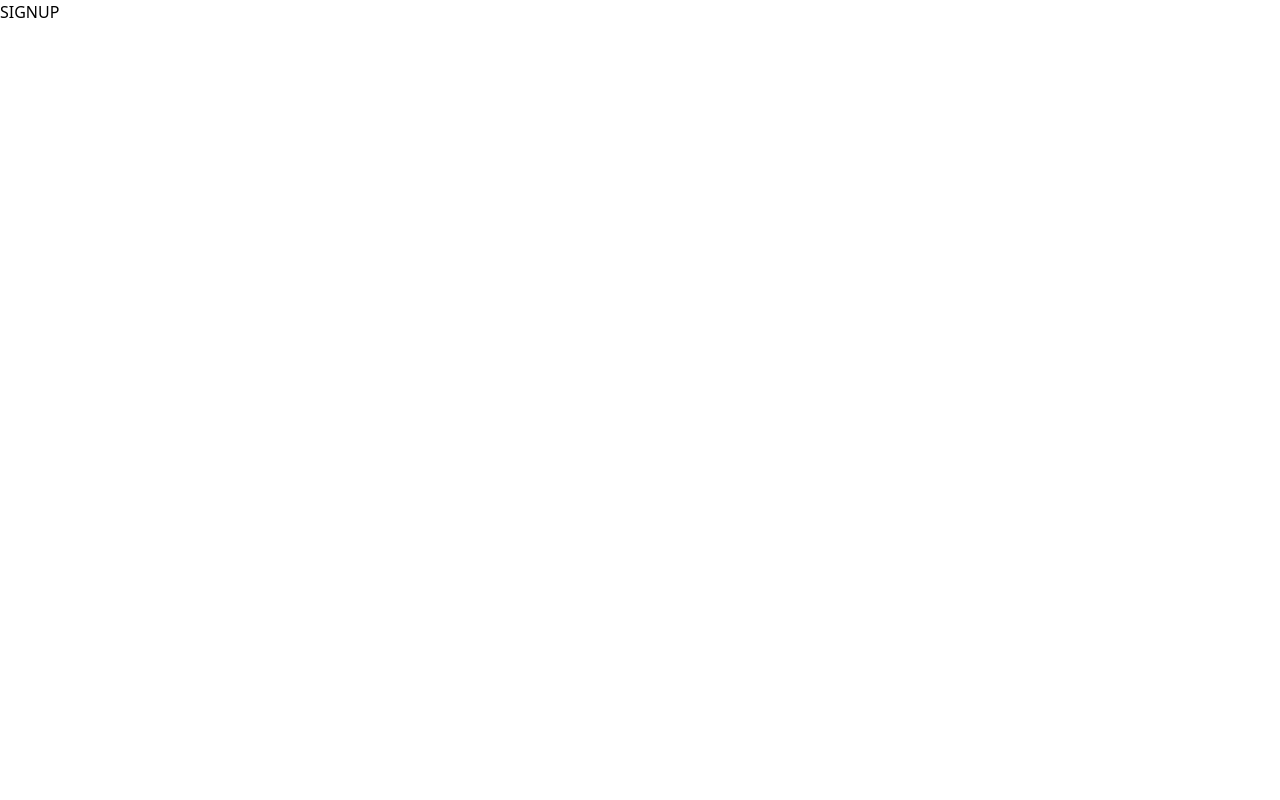
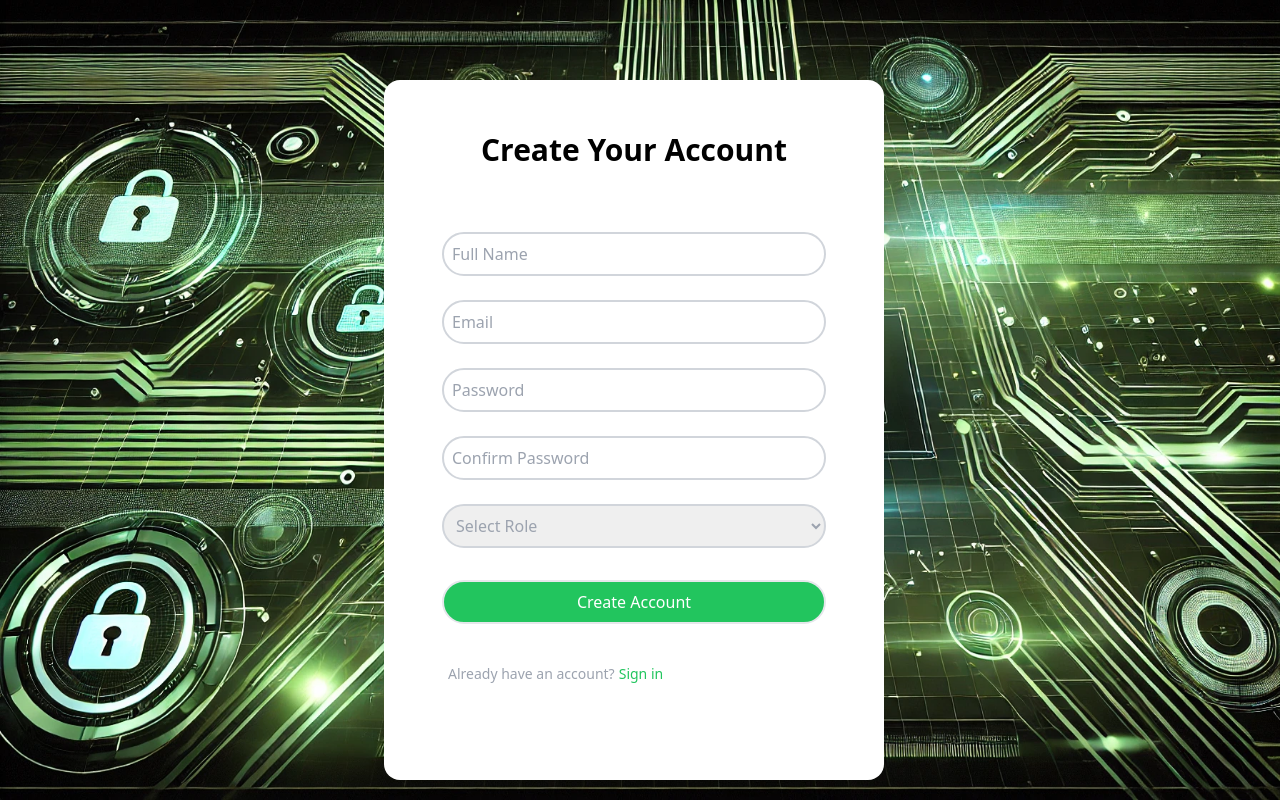
Before and after one commit to Thitina-Begashaw/Ticketing-System, a React (Vite) app in the folder frontend/: page /signup in a window 1280 px wide. Built offline with nearby package versions, Linux system fonts and the light colour scheme.

Commit message:
Add Sign up page

```diff
--- a/frontend/src/pages/Signup.jsx
+++ b/frontend/src/pages/Signup.jsx
@@ -1,11 +1,32 @@
 import React from 'react'
-
+import AuthBg from "../assets/AuthBg.webp";
+import SupportIcon from "../assets/SupportIcon.png";
 function Signup() {
   return (
-    <div>
-      <h1>SIGNUP</h1>
+    <div className=''>
+      <img className='h-[800px]' src={AuthBg} alt="" />
+      <div className='w-[500px] h-[700px] bg-white rounded-2xl absolute top-20 left-96'>
+        <h1 className='text-3xl font-bold text-center m-8 p-5'>Create Your Account</h1>
+        <form className='flex flex-col items-center justify-center ' action="">
+          <input className='border-gray-300 border-2 w-96 p-2 m-3 rounded-3xl' type="text" placeholder='Full Name'/>
+          <input className='border-gray-300 border-2 w-96 p-2 m-3 rounded-3xl' type="text" placeholder='Email'/>
+          <input className='border-gray-300 border-2 w-96 p-2 m-3 rounded-3xl' type="text" placeholder='Password'/>
+          <input className='border-gray-300 border-2 w-96 p-2 m-3 rounded-3xl' type="text" placeholder='Confirm Password'/>
+          <select className='border-gray-300 border-2 w-96 p-2 m-3 rounded-3xl text-gray-400' value="" >
+          <option value="" disabled selected hidden>Select Role</option>
+         <option value="User">User</option>
+          <option value="Admin">Admin</option>
+          </select>
+          <button className='border-2 bg-green-500 text-white w-96 p-2 m-5 rounded-3xl hover:bg-green-700'>Create Account</button>
+          </form>
+          <div className='flex flex-row ml-16 mt-5 gap-1'>
+          <p className='text-sm text-gray-400'>Already have an account? </p>
+          <a className='text-sm hover:underline text-green-500 ' href="loaclhost/signup">Sign in</a>
+          </div>
+
+      </div>
     </div>
   )
 }
 
-export default Signup
+export default Signup;
```
Also changed, not shown: frontend/src/assets/AuthBg.webp (added).
